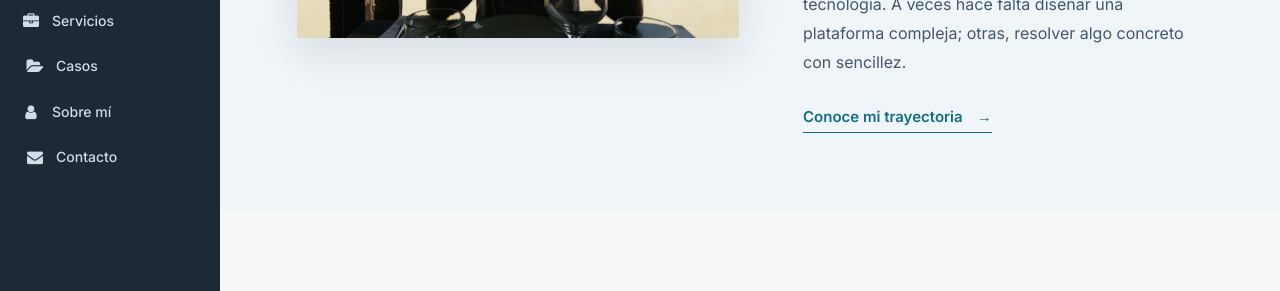
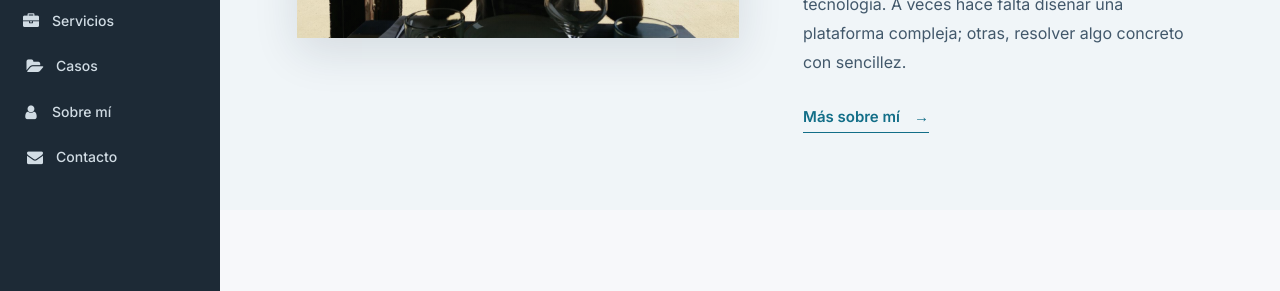
Before and after one commit to dabiz-me/dabiz.me, a Jekyll site: the page built from index.html, in a window 1280 px wide and 900 px high, scrolled down 2125 px. Shown: the part 153-444 px from the top of the window. Built offline with Jekyll 4.4.1, drawn with Linux system fonts in a browser that asks for light colours.

Commit message:
refactor(v3.1): simplify landing and link professional profile

```diff
--- a/_includes/personal_section.html
+++ b/_includes/personal_section.html
@@ -9,7 +9,7 @@
       <h2 id="dabiz-personal-heading">Soy David Pérez.</h2>
       <p>Mi trabajo consiste en convertir necesidades reales en soluciones de software útiles y sostenibles. Combino arquitectura, desarrollo backend e integración de sistemas con una mirada práctica sobre los costes y el mantenimiento.</p>
       <p>Me interesa entender el problema antes de elegir la tecnología. A veces hace falta diseñar una plataforma compleja; otras, resolver algo concreto con sencillez.</p>
-      <a href="#experiences" class="dabiz-personal-link">Conoce mi trayectoria <span aria-hidden="true">→</span></a>
+      <a href="{{ '/sobre-mi/' | relative_url }}" class="dabiz-personal-link">Más sobre mí <span aria-hidden="true">→</span></a>
     </div>
   </div>
 </section>
```
